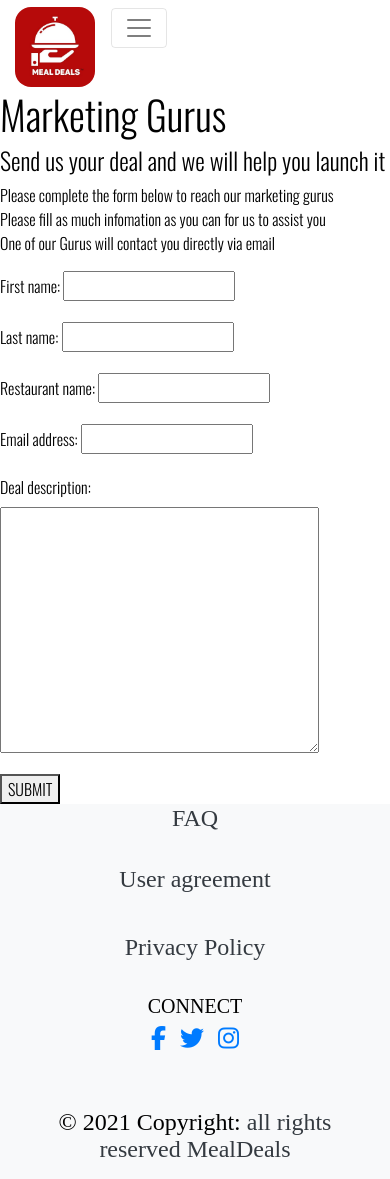
After one commit to Justwhittaker/PRO4-Mealdeals, a Django app: page /contact_us/contact_us in a window 390 px wide. The commit adds this page. Run offline with Django 3.2, Linux system fonts and the light colour scheme; tables that the repository leaves empty hold one stand-in row (values such as "Sample post"); some libraries are stand-ins or nearby versions.

Commit message:
feat(mealdeals): added contact_us html and connected to main site and navs

```diff
--- /dev/null
+++ b/contact_us/templates/contact.html
@@ -0,0 +1,29 @@
+<!DOCTYPE html>
+{% extends "base.html" %}
+{% load static %}
+
+{% block page_header %}
+    <div class="container header-container">
+        <div class="row">
+            <div class="col"></div>
+        </div>
+    </div>
+{% endblock %}
+
+{% block content %}
+<div>
+    <h1>Marketing Gurus</h1>
+    <h4>Send us your deal and we will help you launch it</h4>
+    <p>
+        Please complete the form below to reach our marketing gurus<br>
+        Please fill as much infomation as you can for us to assist you<br>
+        One of our Gurus will contact you directly via email
+    </p>
+    <form method="POST">
+        {% csrf_token %}
+        {{form.as_p}}
+        <button type="submit" value="Submit">SUBMIT</button>
+    </form>
+</div>
+
+{% endblock %}
--- /dev/null
+++ b/contact_us/urls.py
@@ -0,0 +1,6 @@
+from django.urls import path
+from . import views
+
+urlpatterns = [
+    path("contact_us", views.contact, name="contact_us"),
+]
--- a/contact_us/views.py
+++ b/contact_us/views.py
@@ -27,7 +27,7 @@ def contact(request):
                           ['just.whittaker@gmail.com'])
             except BadHeaderError:
                 return HttpResponse('Invalid header found')
-            return redirect("templates/contact.html")
+            return redirect("contact.html")
 
     form = ContactForm()
-    return render(request, "templates/contact.html", {'form': form})
+    return render(request, "contact.html", {'form': form})
--- a/home/templates/home/index.html
+++ b/home/templates/home/index.html
@@ -36,7 +36,7 @@
             </form>
         </div>
 </div>
-<!--Examples of Recipes on the site-->
+<!--Trending Deals on the site-->
   <div class="container">
     <div class="row">
       <!-- {% for recipe in recipes %} -->
--- a/mealdeals/settings.py
+++ b/mealdeals/settings.py
@@ -151,3 +151,5 @@ STATICFILES_DIRS = (os.path.join(BASE_DIR, 'static'),)
 
 MEDIA_URL = '/media/'
 MEDIA_ROOT = os.path.join(BASE_DIR, 'media')
+
+EMAIL_BACKEND = 'django.core.mail.backends.console.EmailBackend'
--- a/mealdeals/urls.py
+++ b/mealdeals/urls.py
@@ -25,5 +25,6 @@ urlpatterns = [
     path('admin/', admin.site.urls),
     path('accounts/', include('allauth.urls')),
     path('', include('home.urls')),
+    path("contact_us/", include('contact_us.urls')),
     path('favicon.ico', RedirectView.as_view(url=staticfiles_storage.url('media/img/favicon.png'))),
 ] + static(settings.MEDIA_URL, document_root=settings.MEDIA_ROOT)
--- a/static/css/base.css
+++ b/static/css/base.css
@@ -54,6 +54,7 @@ body {
 @media (min-width: 1200px) {
   .container {
     max-width: 80%;
+    margin-bottom: 10px;
   }
 }
 
@@ -65,9 +66,18 @@ body {
         right: 0;
         left: 0;
         z-index: 1030;
+        margin-bottom: 10px;
     }
 
     .header-container {
         padding-top: 164px;
+        margin-bottom: 10px;
     }
 }
+
+/* push down container for mobile or small tablet use */
+@media (min-width: 300px) {
+  .header-container {
+        padding-top: 90px;
+    }
+}
--- a/templates/base.html
+++ b/templates/base.html
@@ -65,7 +65,7 @@
                 </li>
                 <li class="list-inline-item">
 
-                    <a class="text-black nav-link" href="" id="user-request" aria-expanded="false">
+                    <a class="text-black nav-link" href="{% url 'contact_us' %}" id="user-request" aria-expanded="false">
                         <div class="text-center">
                             <div><i class="fas fa-tools"></i></div>
                             <p class="my=0">Marketing Gurus</p>
@@ -108,8 +108,8 @@
                 <button class="navbar-toggler" type="button" data-toggle="collapse" data-target="#main-nav" aria-controls="main-nav" aria-expanded="false" aria-label="Toggle navigation">
                     <span class="navbar-toggler-icon"></span>
                 </button>
-                {% include 'includes/mobile_top_header.html' %}
-                {% include 'includes/main_nav.html' %}
+                 {% include 'includes/main_nav.html' %}
+
             </nav>
         </div>
     </header>
--- a/templates/includes/main_nav.html
+++ b/templates/includes/main_nav.html
@@ -1,11 +1,7 @@
-<!DOCTYPE html>
-
-<div class="collapse navbar-collapse" id="main-nav">
+<div class="collapse navbar-collapse float-right" id="main-nav">
     <ul class="navbar-nav w-auto mx-auto">
-        <li class="nav-item d-block d-md-none">
-            <a class="logo-font font-weight-bold nav-link text-black mr-5" href="{% url 'home' %}" id="home-link">
-                Home
-            </a>
+        <li>
+            {% include 'includes/mobile_top_header.html' %}
         </li>
-        </ul>
+    </ul>
 </div>
--- a/templates/includes/mobile_top_header.html
+++ b/templates/includes/mobile_top_header.html
@@ -1,7 +1,13 @@
-<!DOCTYPE html>
-
 <li class="list-inline-item">
-    <a class="text-black nav-link nav-link d-block d-lg-none" href="" id="user-request" aria-expanded="false">
+            <a class="text_red nav-link nav-link d-block d-lg-none" href="{% url 'home' %}" id="home-link">
+               <div class="text-center">
+                <div><i class="fas fa-home"></i></div>
+                <p class="my=0">Home</p>
+               </div>
+            </a>
+        </li>
+<li class="list-inline-item">
+    <a class="text_red nav-link nav-link d-block d-lg-none" href="{% url 'contact_us' %}" id="user-request" aria-expanded="false">
         <div class="text-center">
             <div><i class="fas fa-tools"></i></div>
             <p class="my=0">Marketing Gurus</p>
@@ -30,7 +36,7 @@
     </div>
 </li>
 <li class="list-inline-item">
-    <a class="text-black nav-link d-block d-lg-none" href="" id="about" aria-expanded="false">
+    <a class="text_red nav-link d-block d-lg-none" href="" id="about" aria-expanded="false">
         <div class="text-center">
             <div><i class="fas fa-bullhorn"></i></div>
             <p class="my=0">About Us</p>
```
